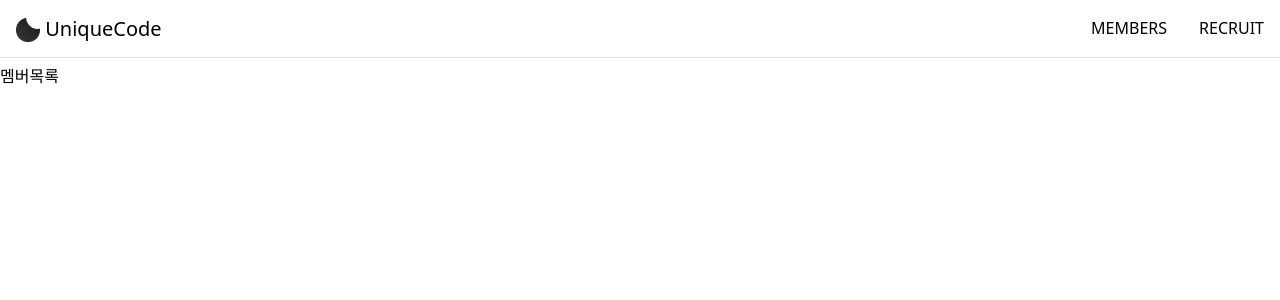
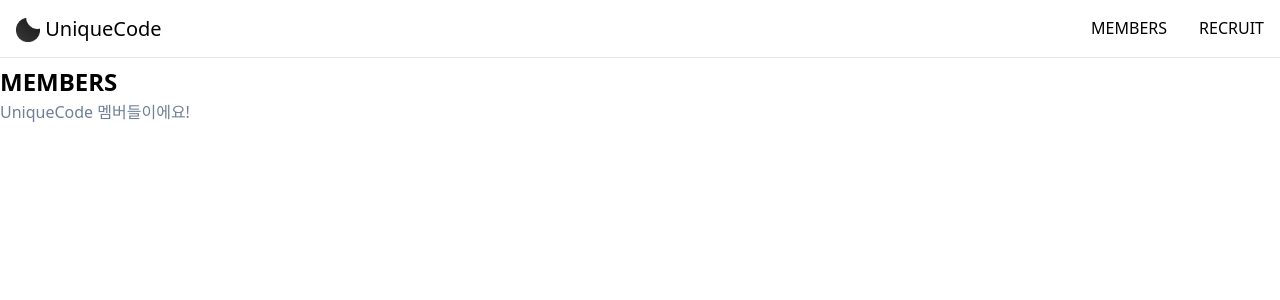
Before and after one commit to paring-chan/UniqueCode-WebSite, a Nuxt app: page /members in a window 1280 px wide. Shown: the top 300 px of the page. Built offline with nearby package versions, Linux system fonts and the light colour scheme; what vue-fragment, vue-fullpage.js would draw is missing.

Commit message:
feat: init members page

```diff
--- a/pages/members.vue
+++ b/pages/members.vue
@@ -1,6 +1,9 @@
 <template>
   <div>
-    <content-spacer> 멤버목록 </content-spacer>
+    <content-spacer>
+      <div class="text-2xl font-bold">MEMBERS</div>
+      <div class="text-gray-600">UniqueCode 멤버들이에요!</div>
+    </content-spacer>
   </div>
 </template>
 
```
